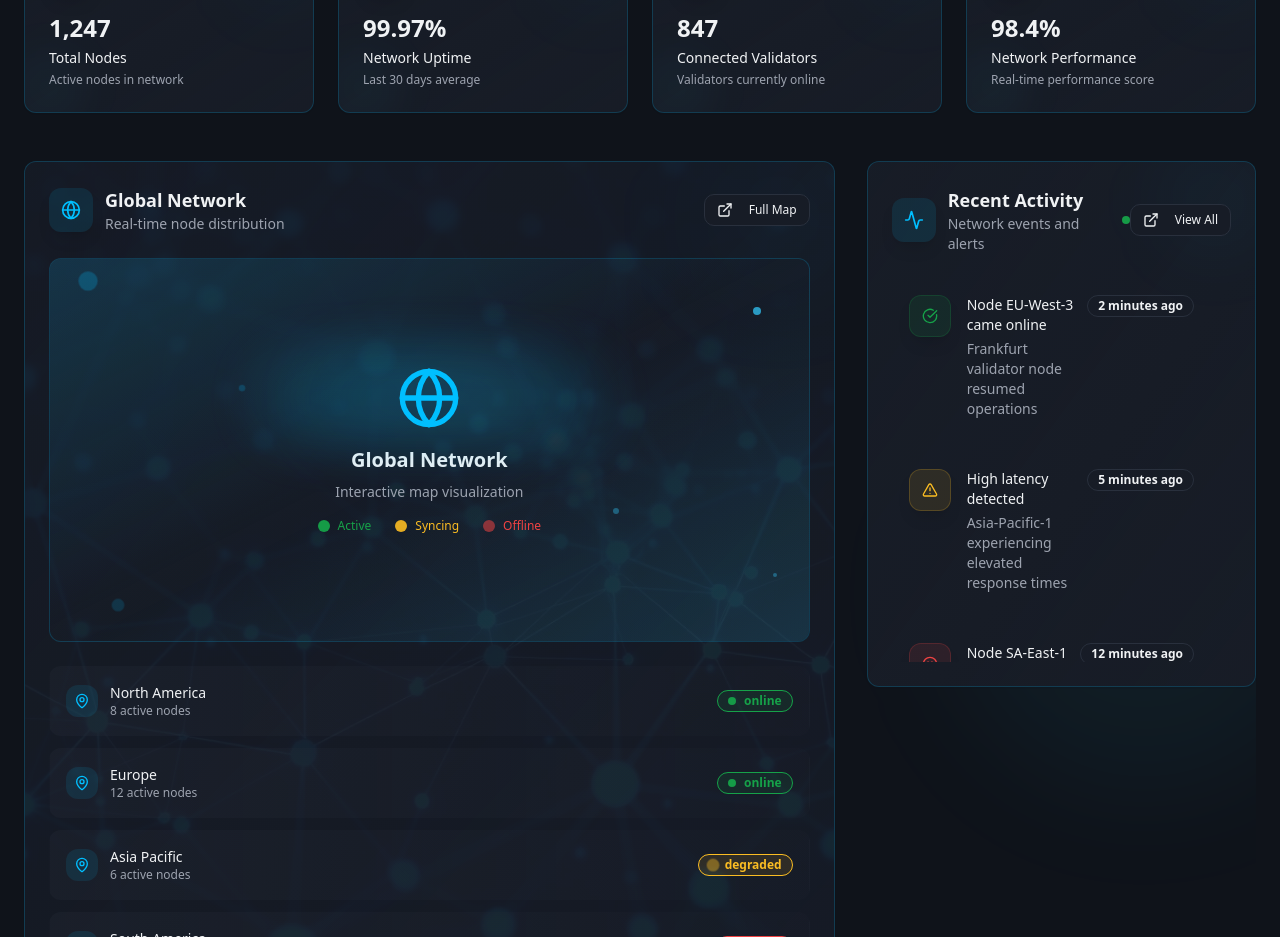
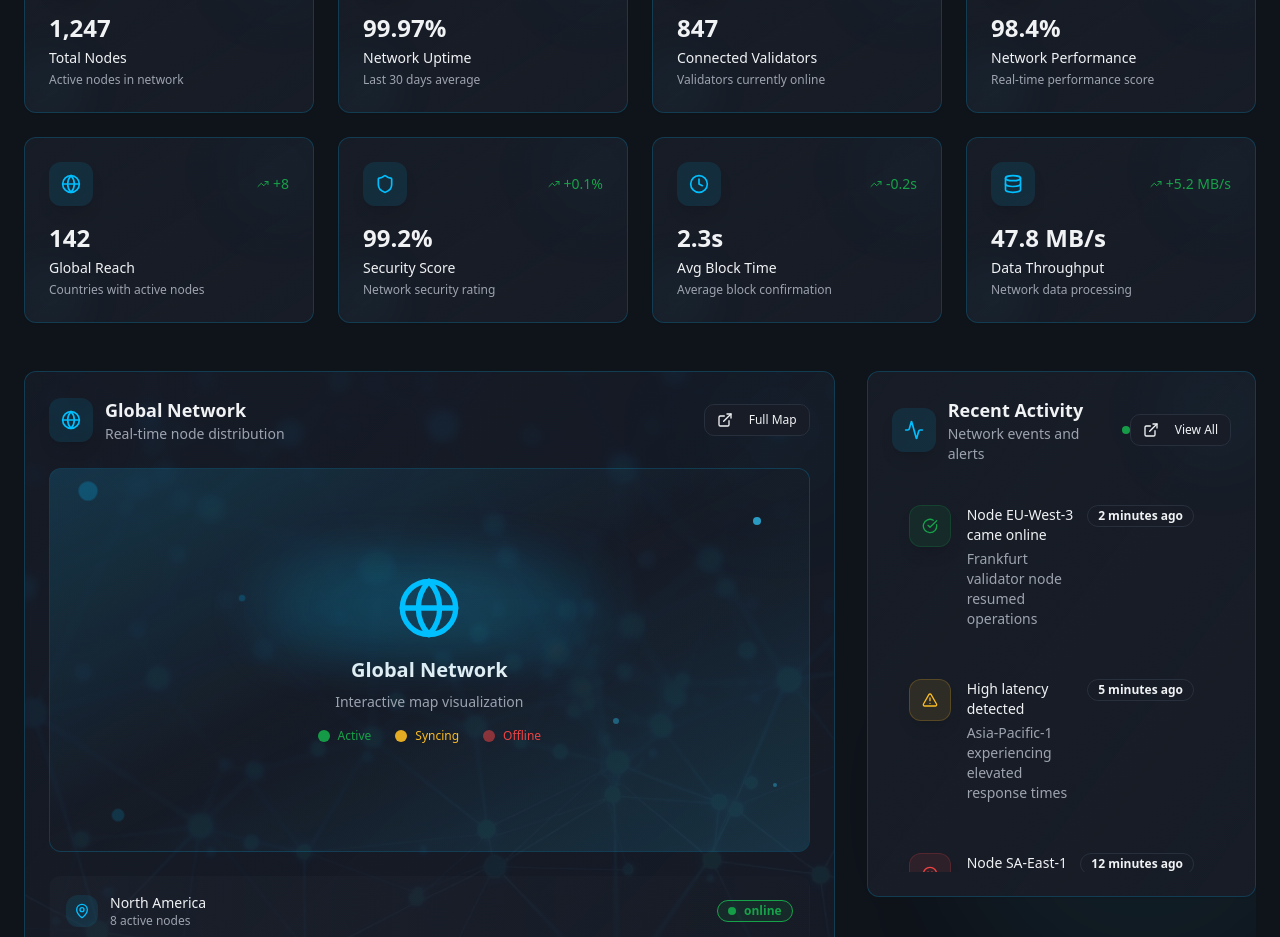
Before and after one commit to bhavnanaetherauthority/circlelayer-dapp-vision, a React (Vite) app: page / in a window 1280 px wide. Shown: the part 880-1817 px from the top of the page. Built offline with nearby package versions, Linux system fonts and the light colour scheme.

Commit message:
Add more stats to overview
Add four new boxes to the stats overview section, including "Total Nodes" and "Network Performance".

```diff
--- a/src/components/StatsOverview.tsx
+++ b/src/components/StatsOverview.tsx
@@ -6,7 +6,11 @@ import {
   Zap,
   TrendingUp,
   TrendingDown,
-  Minus
+  Minus,
+  Globe,
+  Shield,
+  Clock,
+  Database
 } from "lucide-react";
 
 const stats = [
@@ -41,6 +45,38 @@ const stats = [
     changeType: "neutral" as const,
     icon: Zap,
     description: "Real-time performance score"
+  },
+  {
+    title: "Global Reach",
+    value: "142",
+    change: "+8",
+    changeType: "increase" as const,
+    icon: Globe,
+    description: "Countries with active nodes"
+  },
+  {
+    title: "Security Score",
+    value: "99.2%",
+    change: "+0.1%",
+    changeType: "increase" as const,
+    icon: Shield,
+    description: "Network security rating"
+  },
+  {
+    title: "Avg Block Time",
+    value: "2.3s",
+    change: "-0.2s",
+    changeType: "increase" as const,
+    icon: Clock,
+    description: "Average block confirmation"
+  },
+  {
+    title: "Data Throughput",
+    value: "47.8 MB/s",
+    change: "+5.2 MB/s",
+    changeType: "increase" as const,
+    icon: Database,
+    description: "Network data processing"
   }
 ];
 
```
